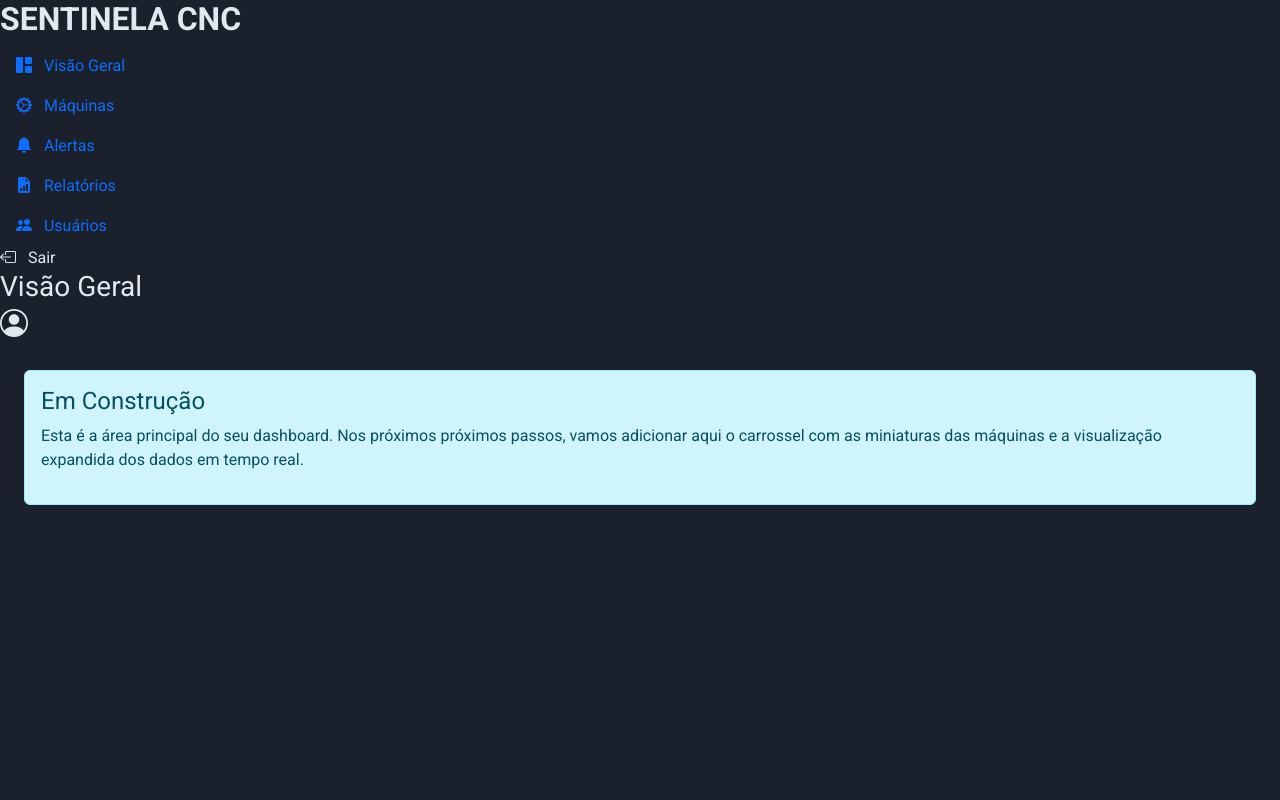
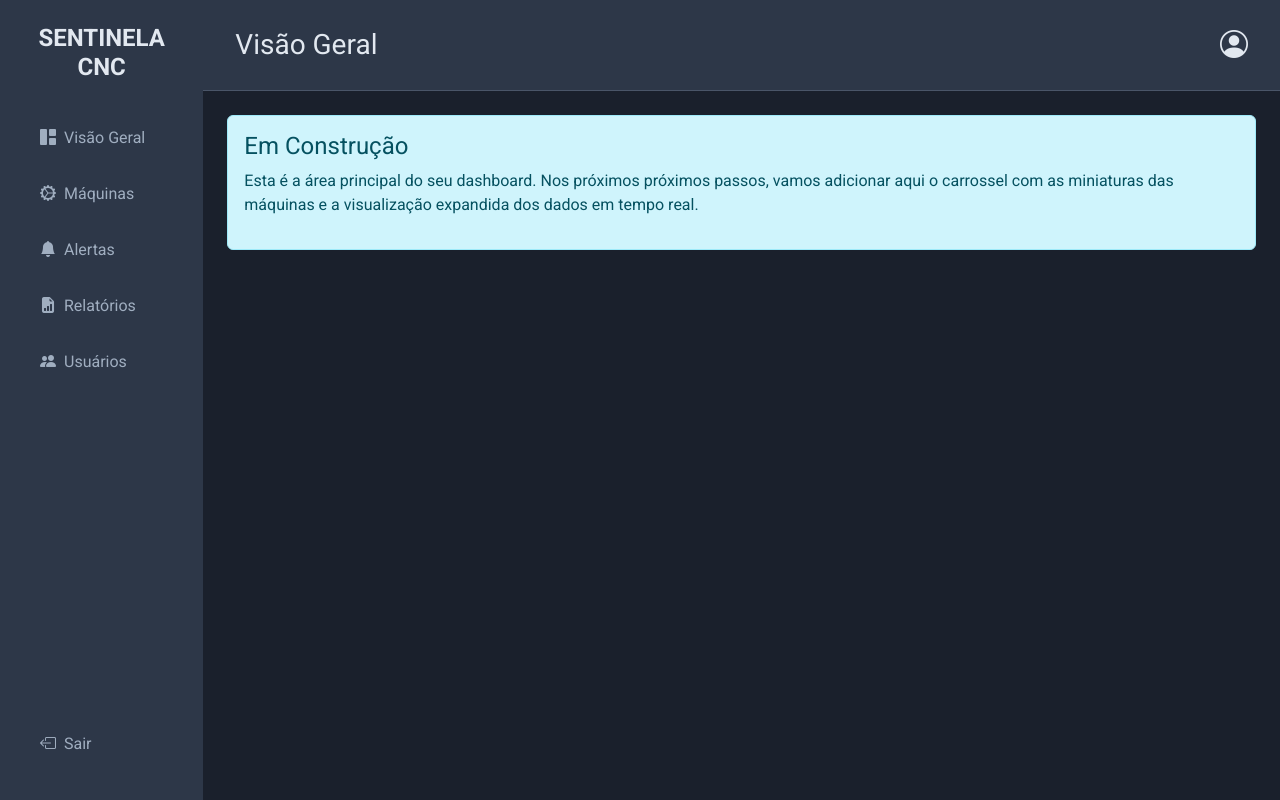
Before and after one commit to KleberSouzzaa/Sentinela-Cnc, a plain HTML site: page SentinelaCnc/dashboard.html in a window 1280 px wide. Drawn offline with nearby package versions, Linux system fonts and the light colour scheme; no server answers.

Commit message:
Add estilos do dashboard style.css
Atualizado o style.css o estilo do Dashboard. Linhas 117 á 192

```diff
--- a/SentinelaCnc/CSS/style.css
+++ b/SentinelaCnc/CSS/style.css
@@ -114,3 +114,79 @@ a:hover {
 #password {
   padding-right: 2.75rem;
 }
+
+/* ==================================================================
+10. ESTILOS PARA O LAYOUT DO DASHBOARD
+=================================================================== */
+
+.dashboard-layout {
+  display: flex;
+  width: 100vw;
+  height: 100vh;
+}
+
+/* --- Estilos do Menu Lateral (Sidebar) --- */
+.sidebar {
+  width: 260px;
+  background-color: var(--cor-fundo-secundario);
+  padding: 1.5rem;
+  display: flex;
+  flex-direction: column;
+  transition: width 0.3s ease;
+}
+
+.sidebar-header h2 {
+color: var(--cor-texto-principal);
+font-size: 1.5rem;
+text-align: center;
+margin-bottom: 2rem;
+}
+
+.sidebar .nav-link {
+  color: var(--cor-texto-secundario);
+  padding: 0.75rem 1rem;
+  margin-bottom: 0.5rem;
+  border-radius: 8px;
+  transition: background-color 0.2s ease, color 0.2s ease;
+  display: flex;
+  align-items: center;
+}
+
+.sidebar .nav-link:hover {
+  background-color: rgba(255, 255, 255, 0.05);
+  color: var(--cor-texto-principal);
+}
+
+.sidebar .navi-link.active {
+  background-color: var(--cor-destaque);
+  color: white;
+  font-weight: bold;
+}
+
+.sidebar-footer{
+  margin-top: auto; /* Empurra o footer "rodapé" para o final */
+}
+
+/* --- Estilos do Conteúdo Principal --- */
+.main-content {
+  flex-grow: 1; /* Faz ocupar todo o espaço restante */
+  background-color: var(--cor-fundo-principal);
+  display: flex;
+  flex-direction: column;
+  overflow-y: auto; /* Permite rolagem vertical se o conteúdo for maior que a tela */
+}
+
+.main-header {
+  display: flex;
+  justify-content: space-between; /* Espaço entre os itens */
+  align-items: center; /* Alinha verticalmente ao centro */
+  padding: 1.5rem 2rem;
+  background-color: var(--cor-fundo-secundario);
+  border-bottom: 1px solid #4a5568; /* Linha sutil abaixo do header */
+}
+
+.user-info {
+  display: flex;
+  align-items: center;
+  gap: 1rem; /* Espaçamento entre os itens */
+}
```
